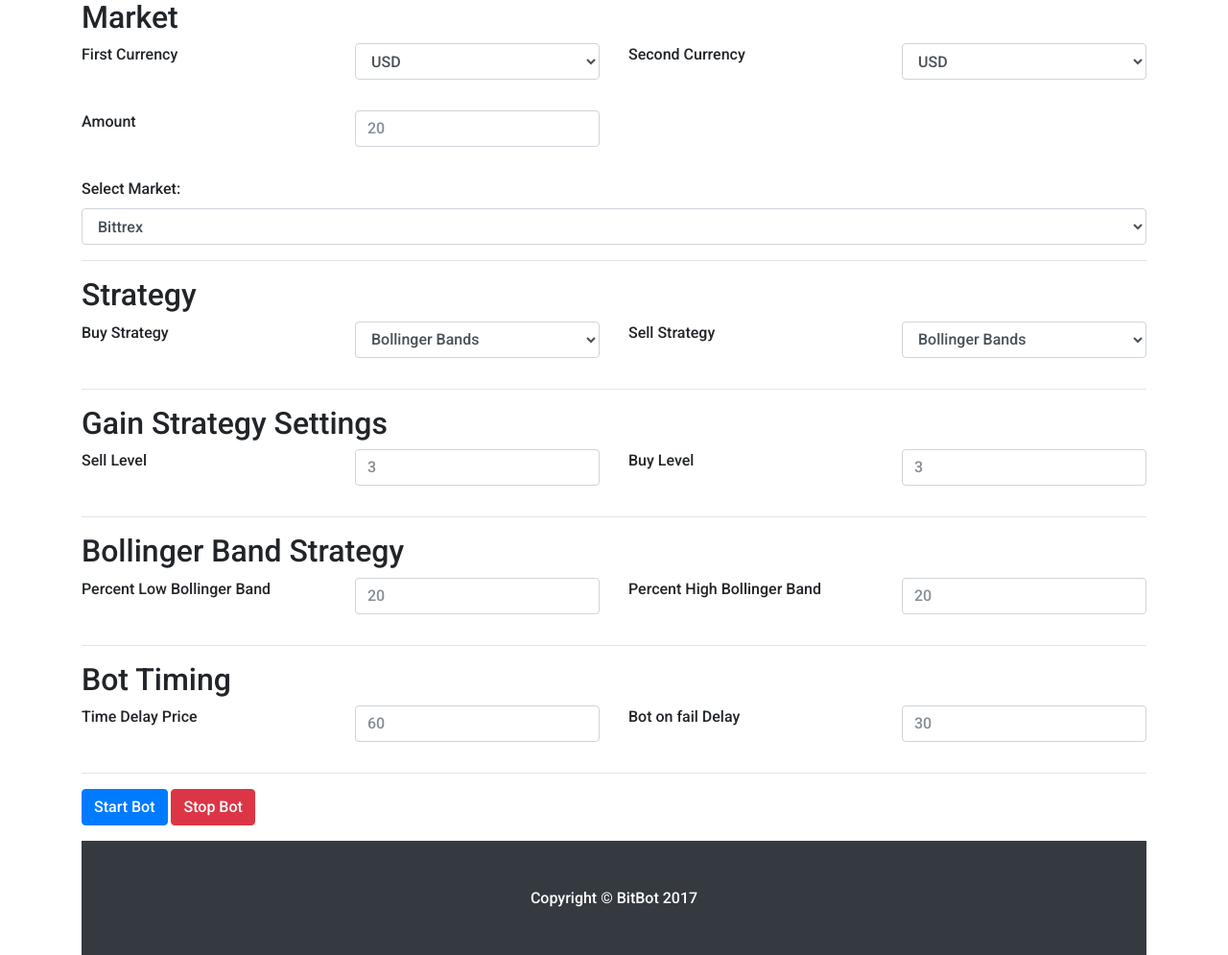
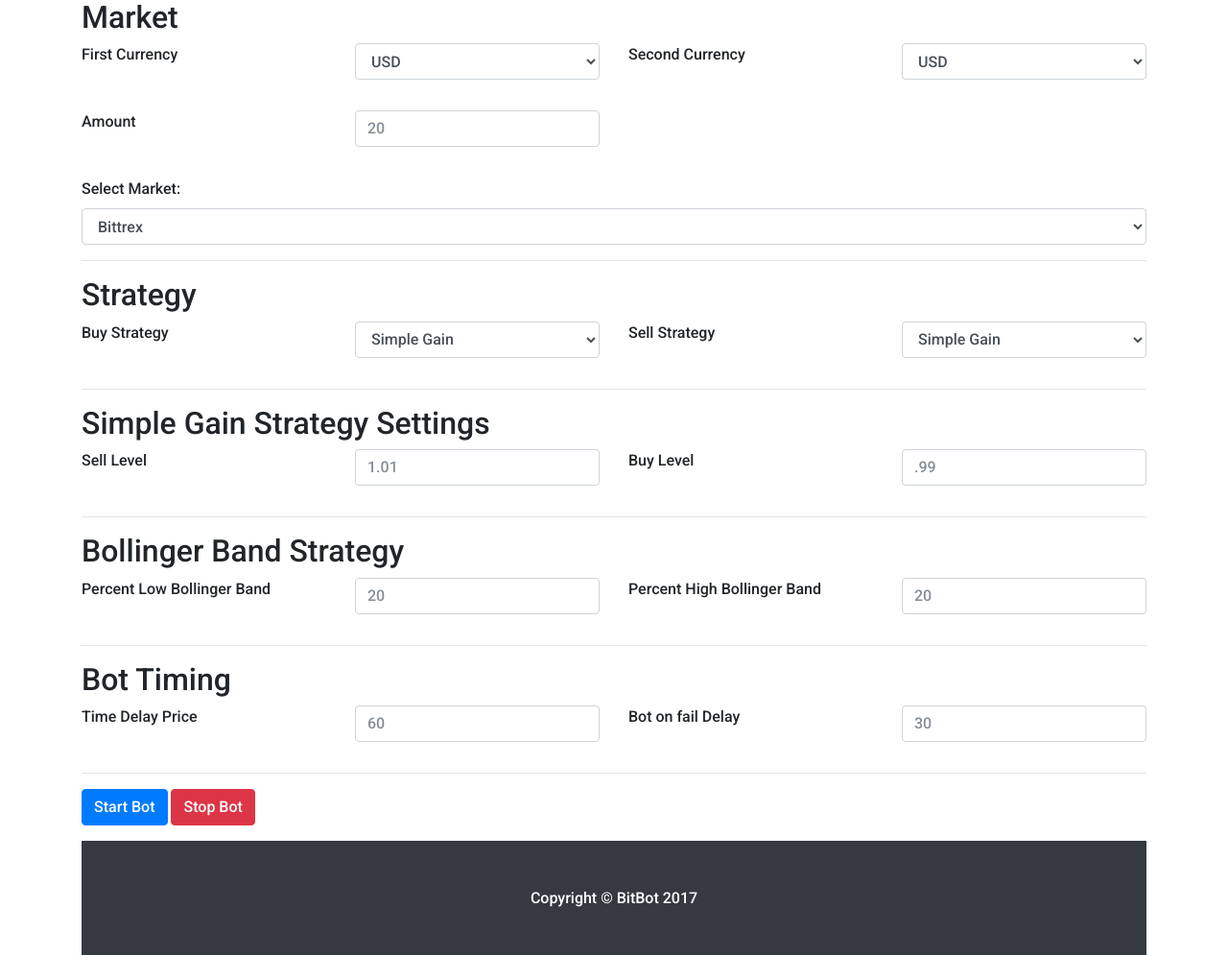
Before and after one commit to blakejoy/mock-crypto-bot, a Flask app: page /bot/ in a window 1280 px wide. Shown: the part 143-1138 px from the top of the page at 96% size. Run offline with Flask 2, Linux system fonts and the light colour scheme; a user stored in the database is signed in; parts of the project's set-up code (start-up, migrations or seed data) failed here and were passed over; some libraries are stand-ins or nearby versions.

Commit message:
Simple Gain Strategy added.

```diff
--- a/app/templates/bot/index.html
+++ b/app/templates/bot/index.html
@@ -109,7 +109,7 @@
       </form>
           <div class="form-group col-xs-4">
             <label for="sel1">Select Market:</label>
-              <select class="form-control" id="sel1">
+              <select class="form-control" id="#sel2">
               <option>Bittrex</option>
               <option>Poloniex</option>
               <option>Kraken</option>
@@ -132,7 +132,8 @@
                     <label for="inputKey" class="col-md-3 control-label">Buy Strategy</label>
                     <div class="form-group col-md-3">
 
-                        <select class="form-control" id="sel1">
+                        <select class="form-control" id="#sel3">
+                            <option>Simple Gain</option>
                         <option>Bollinger Bands</option>
                         <option>Ping Pong</option>
                         <option>1000 Trades</option>
@@ -141,7 +142,8 @@
                     </div>
                     <label for="inputValue" class="col-md-3 control-label">Sell Strategy</label>
                     <div class="form-group col-md-3">
-                        <select class="form-control" id="sel1">
+                        <select class="form-control" id="#sel3">
+                            <option>Simple Gain</option>
                         <option>Bollinger Bands</option>
                         <option>Ping Pong</option>
                         <option>1000 Trades</option>
@@ -158,7 +160,7 @@
 
       <form class="form-horizontal" role="form">
         <div class="form-group">
-        <h2> Gain Strategy Settings </h2>
+            <h2> Simple Gain Strategy Settings </h2>
 
             <div class="col-xs-4">
                 <div class="form-group row">
@@ -166,13 +168,13 @@
                     <label for="inputKey" class="col-md-3 control-label" data-toggle="tooltip" title="What percentage should be lost before you sell what you bought?">Sell Level</label>
                     <div class="form-group col-md-3">
                         <input type="text" class="form-control mb-2 mr-sm-2 mb-sm-0" id="inlineFormInput"
-                               placeholder="3">
+                               placeholder="1.01">
 
                     </div>
                     <label for="inputValue" class="col-md-3 control-label">Buy Level</label>
                     <div class="form-group col-md-3">
                         <input type="text" class="form-control mb-2 mr-sm-2 mb-sm-0" id="inlineFormInput"
-                               placeholder="3">
+                               placeholder=".99">
 
                     </div>
                 </div>
```
